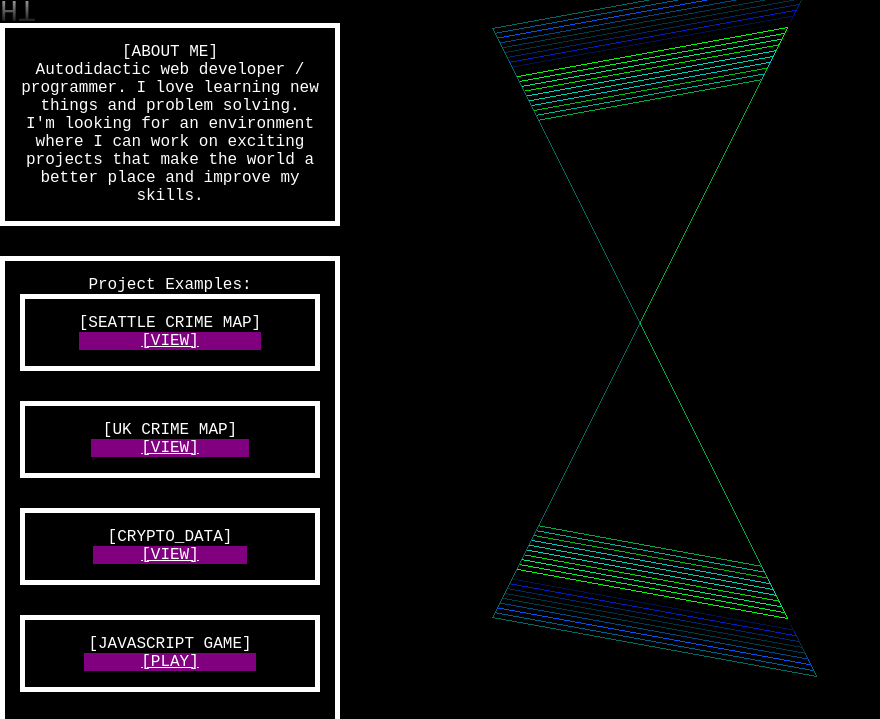
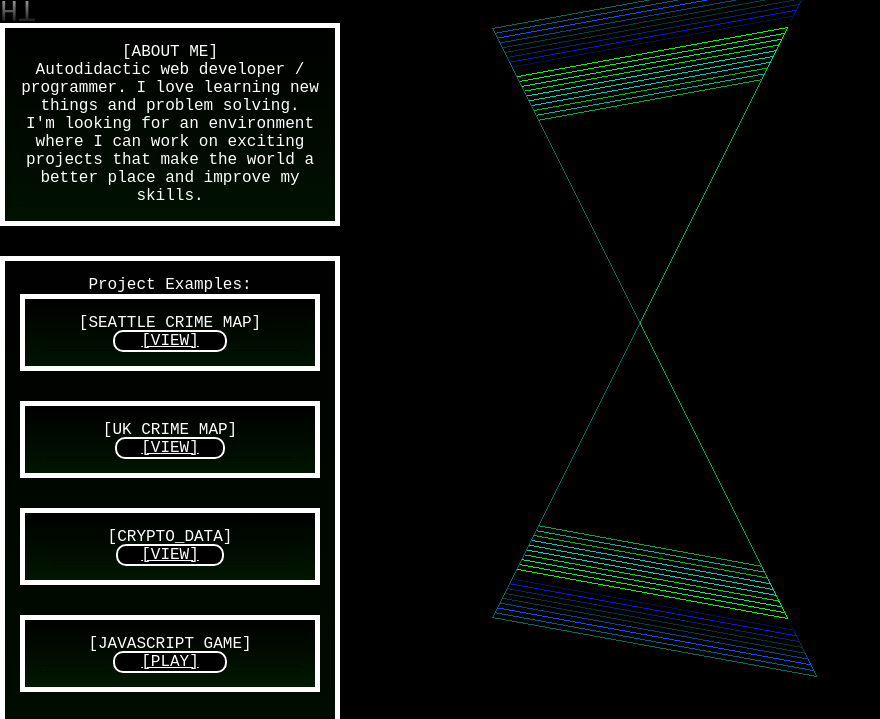
Before and after one commit to Dick-Alan/portfolio, a website: page index.html in a window 1280 px wide. Shown: the part 77-796 px from the top of the page, without its empty margins (0-880 px from the left). Drawn offline with nearby package versions, Linux system fonts and the light colour scheme; animation ran at ten frames a second.

Commit message:
made buttons more like buttons

```diff
--- a/styles.css
+++ b/styles.css
@@ -13,26 +13,32 @@ body {
 }
 
 .button {
-    padding-left: 25%;
-    padding-right: 25%;
-
-    background-color: purple;
-    color: black;
-    border-radius: 0;
+    padding-left: 10%;
+    padding-right: 10%;
+    margin: 20px;
+    background-color: black;
+    color: #00000000;
+    border-radius: 10px;
     max-width: 200px;
     text-align: center;
     color: white;
     user-select: none;
+    border: 2px solid white;
 
 
 
+}
+
+.button:hover {
+    border: 5px solid greenyellow;
+    color: greenyellow;
 }
 
 .game {
     text-align: center;
     max-width: 300px;
     max-height: auto;
-    background-color: rgba(0, 0, 0, 0.726);
+    background: linear-gradient(black, #00300060);
     color: white;
     border-radius: 0%;
     border: 5px solid white;
```
